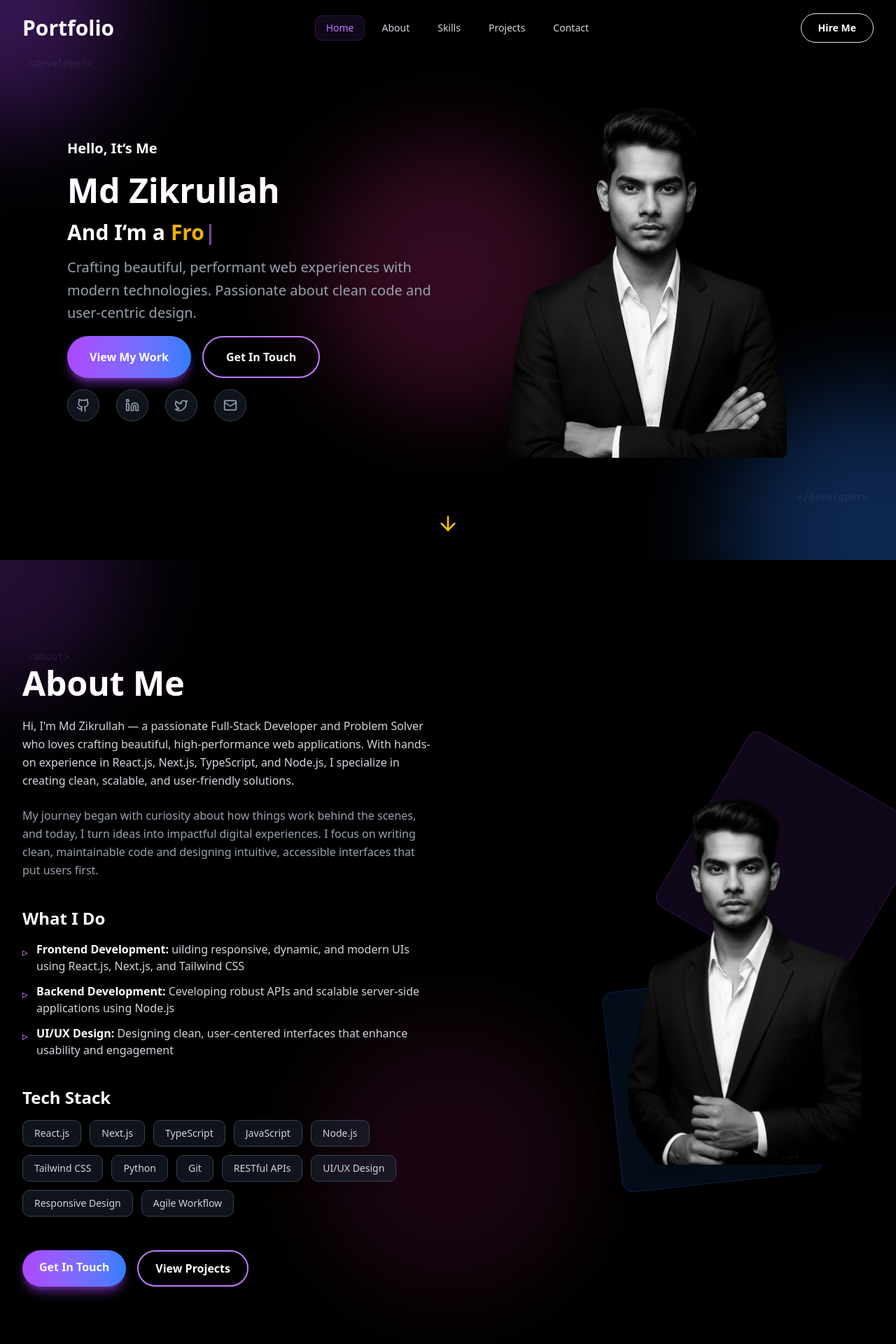
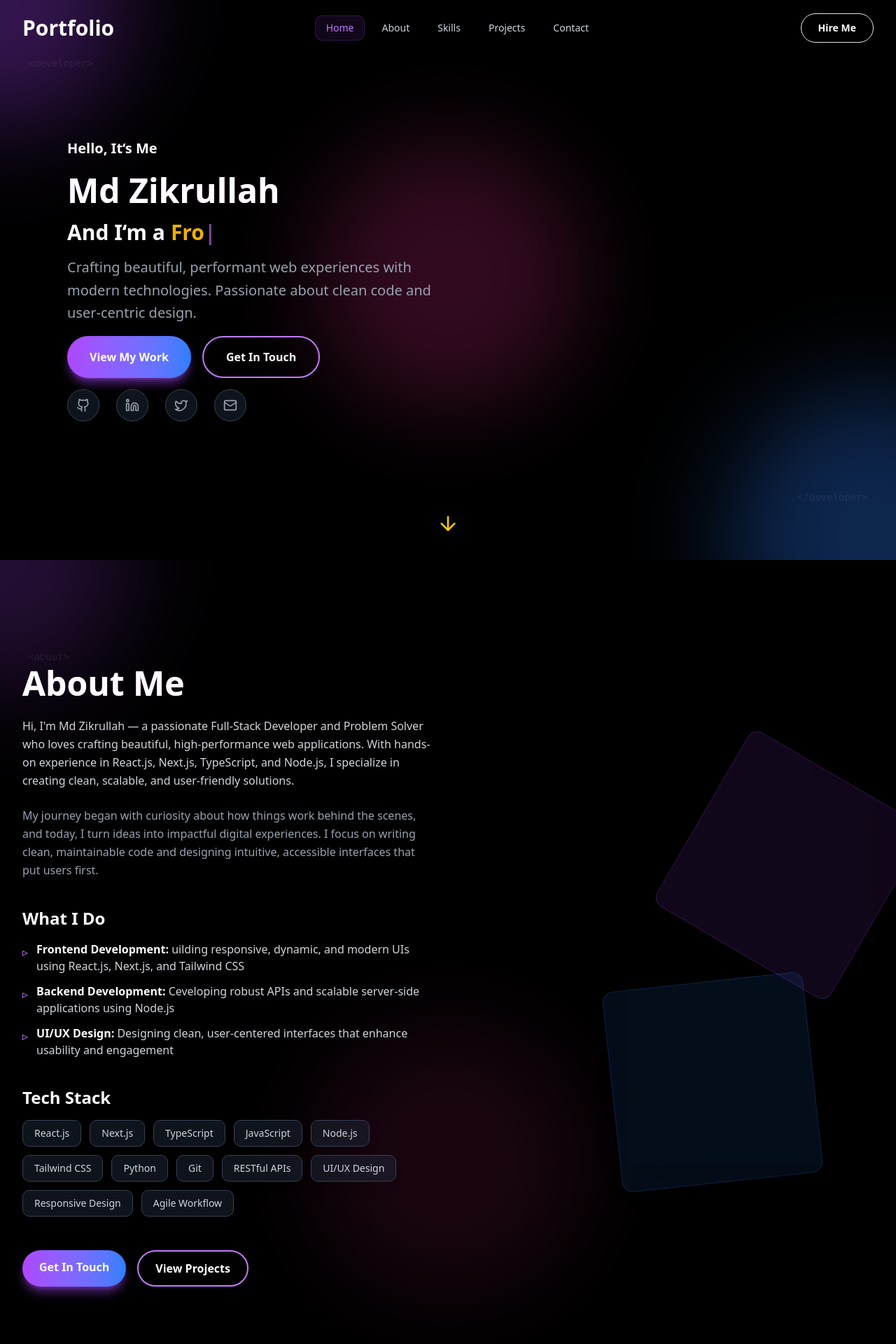
Before and after one commit to mdzikrullah20/md-zikrullah, a Next.js app: page / in a window 1280 px wide. Shown: the top 1920 px of the page at 70% size. Built offline with nearby package versions, Linux system fonts and the light colour scheme.

Commit message:
fixed errors

```diff
--- a/app/components/Hero.tsx
+++ b/app/components/Hero.tsx
@@ -145,13 +145,13 @@ export default function Hero() {
           className="relative lg:w-1/2 flex justify-center items-center order-1 lg:order-2"
         >
           <div className="relative w-84 h-106 sm:w-64 sm:h-64 md:w-100 md:h-100 lg:w-100 lg:h-[500px] rounded-md overflow-hidden cursor-pointer border-none">
-            <Image
+            {/* <Image
               src={hero}
               alt="Zikrullah's Profile Picture"
               fill
               style={{ objectFit: "cover" }}
               className="grayscale hover:grayscale-0 transition-all duration-500"
-            />
+            /> */}
           </div>
         </motion.div>
       </div>
--- a/app/components/about.tsx
+++ b/app/components/about.tsx
@@ -259,13 +259,13 @@ export default function AboutPage() {
                 }}
                 className="relative w-64 h-[400px] sm:w-72 sm:h-[450px] md:w-80 md:h-[500px] lg:w-[350px] lg:h-[550px] overflow-hidden cursor-pointer shadow-2xl"
               >
-                <Image
+                {/* <Image
                   src="/images/zikrullahone.png"
                   alt="Zikrullah's Profile Picture"
                   fill
                   style={{ objectFit: 'cover' }}
                   className="grayscale hover:grayscale-0 transition-all duration-500"
-                />
+                /> */}
               </motion.div>
             </div>
           </motion.div>
```
